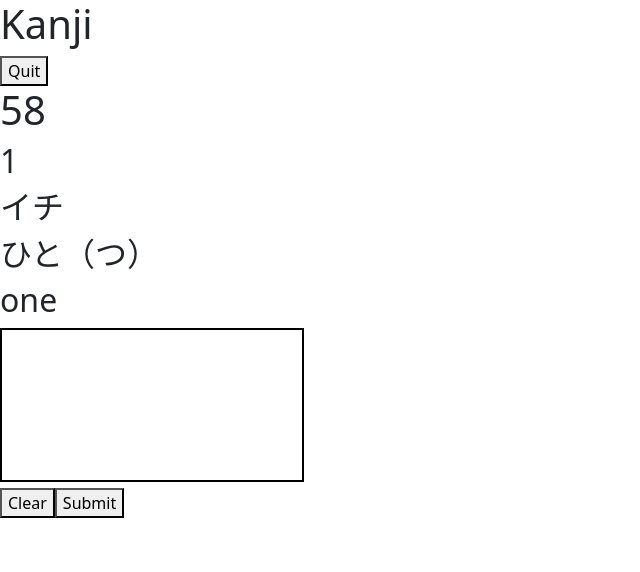
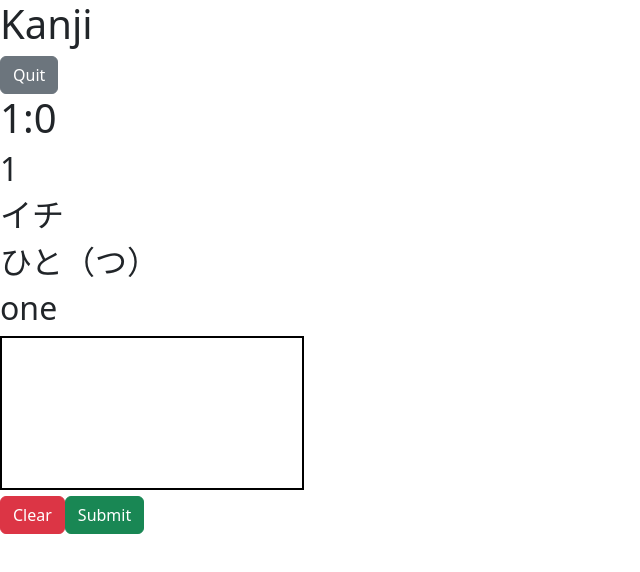
Before and after one commit to dyikwong/kakuji, a React (Vite) app: page / in a window 1280 px wide. Both pictures are taken after a click on the button "Start". Shown: the top 572 px of the page, without its empty margins (0-640 px from the left). Built offline with nearby package versions, Linux system fonts and the light colour scheme.

Commit message:
start formatting time for timer & adding styling for start page

```diff
--- a/src/components/Quiz.jsx
+++ b/src/components/Quiz.jsx
@@ -36,9 +36,9 @@ function Quiz(props) {
 	return (
 		<div>
 			<Link to="/..">
-				<button>Quit</button>
+				<button class="btn btn-secondary">Quit</button>
 			</Link>
-			<Timer />
+			<Timer time={time} />
 			<h2>{characterListIndex}</h2>
 			<h2>{characterList[characterListIndex]['onyomi']}</h2>
 			<h2>{characterList[characterListIndex]['kunyomi']}</h2>
--- /dev/null
+++ b/src/components/Start.css
@@ -0,0 +1 @@
+.start-container div {}
--- a/src/components/Start.jsx
+++ b/src/components/Start.jsx
@@ -1,6 +1,7 @@
 import React from "react";
 import { useState } from "react";
 import { Link, useNavigate } from 'react-router-dom';
+import './Start.css';
 
 function Start() {
 	const [timeLimit, setTimeLimit] = useState(1);
@@ -39,7 +40,7 @@ function Start() {
 	}
 
 	return (
-		<div>
+		<div className="start-container">
 			<div>
 				{checkBoxes.map((box) => (
 					<div key={box.title}>
@@ -54,11 +55,11 @@ function Start() {
 			</div>
 			<button type="button" className="btn btn-primary" id="clear-button" onClick={clearOptions}>Clear</button>
 
-			<button type="button" className="btn btn-primary" id="start-button" onClick={moveToQuiz}>Start</button>
+			<button type="button" className="btn btn-primary" id="start-button" onClick={moveToQuiz} >Start</button>
 
 			<br />
 
-			<div id="options-buttons" style={{ display: "inline" }}>
+			<div id="options-buttons">
 				<label htmlFor="time-length" className="form-label" id="slider-value">{timeLimit}</label>
 				<input type="range" className="form-range" defaultValue={timeLimit} min="0.5" max="5" step="0.5" id="time-length" onChange={handleTimeChange} />
 			</div>
--- a/src/components/Timer.jsx
+++ b/src/components/Timer.jsx
@@ -1,8 +1,7 @@
 import { useEffect, useState } from 'react';
 
-function Timer() {
-	const [timeRemaining, updateTimeRemaining] = useState(60);
-	//let timer = setInterval(countdown, 1000);
+function Timer(props) {
+	const [timeRemaining, updateTimeRemaining] = useState(props.time * 60);
 
 	useEffect(() => {
 		if (timeRemaining == 0)
@@ -13,10 +12,11 @@ function Timer() {
 		}, 1000);
 
 		//return () => clearInterval(intervalID);
+		clearInterval(intervalID);
 	}, [timeRemaining]);
 
 	return (
-		<h1>{timeRemaining}</h1>
+		<h1>{Math.floor(timeRemaining / 60)}:{timeRemaining - ((Math.floor(timeRemaining / 60) * 60))}</h1>
 	)
 
 }
--- a/src/components/canvas.jsx
+++ b/src/components/canvas.jsx
@@ -62,8 +62,8 @@ function Canvas(props) {
 		<div>
 			<canvas style={styling} ref={canvasRef} />
 			<br />
-			<button onClick={clearCanvas}> Clear</button>
-			<button onClick={handleGetWWriting}>Submit</button>
+			<button onClick={clearCanvas} class="btn btn-danger"> Clear</button>
+			<button onClick={handleGetWWriting} class="btn btn-success">Submit</button>
 		</div>
 	);
 }
```
